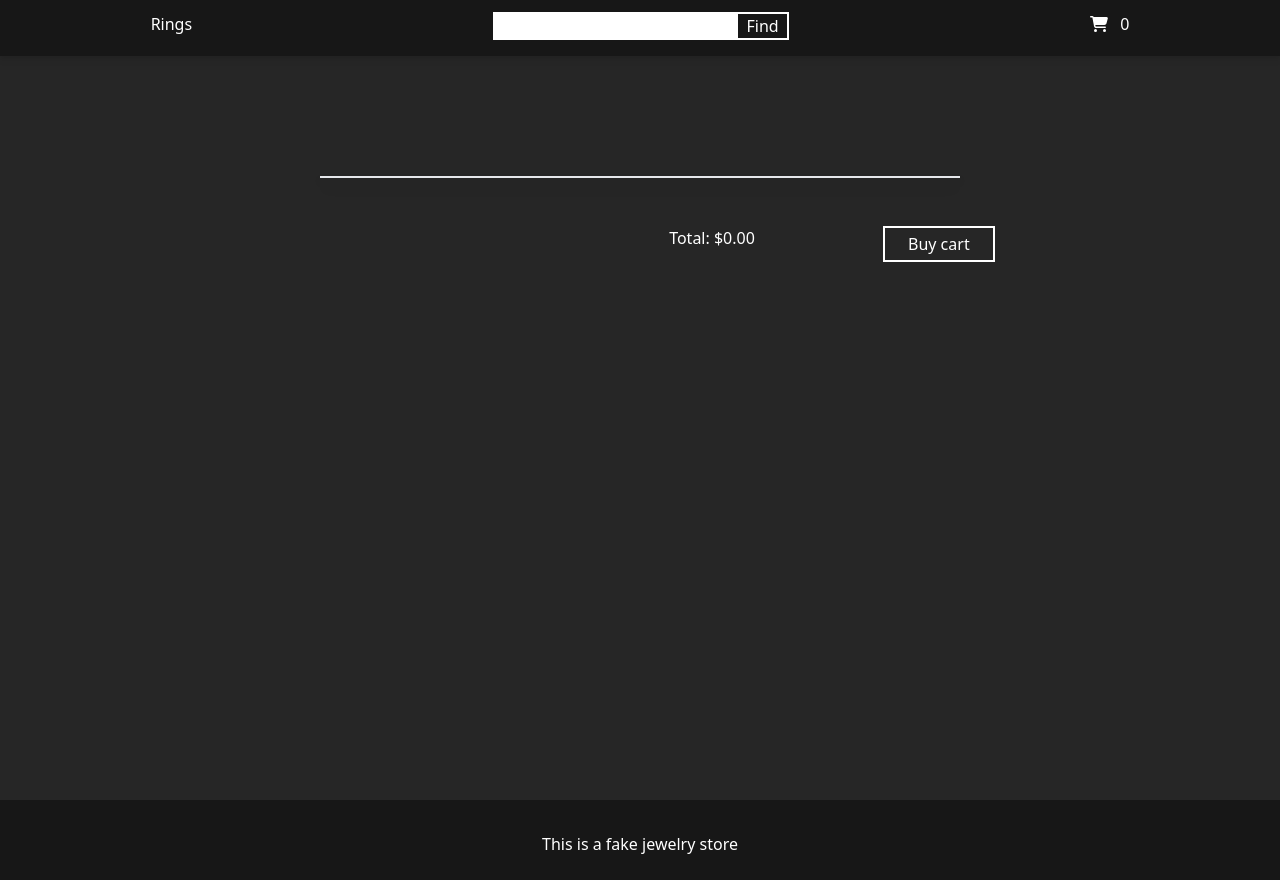
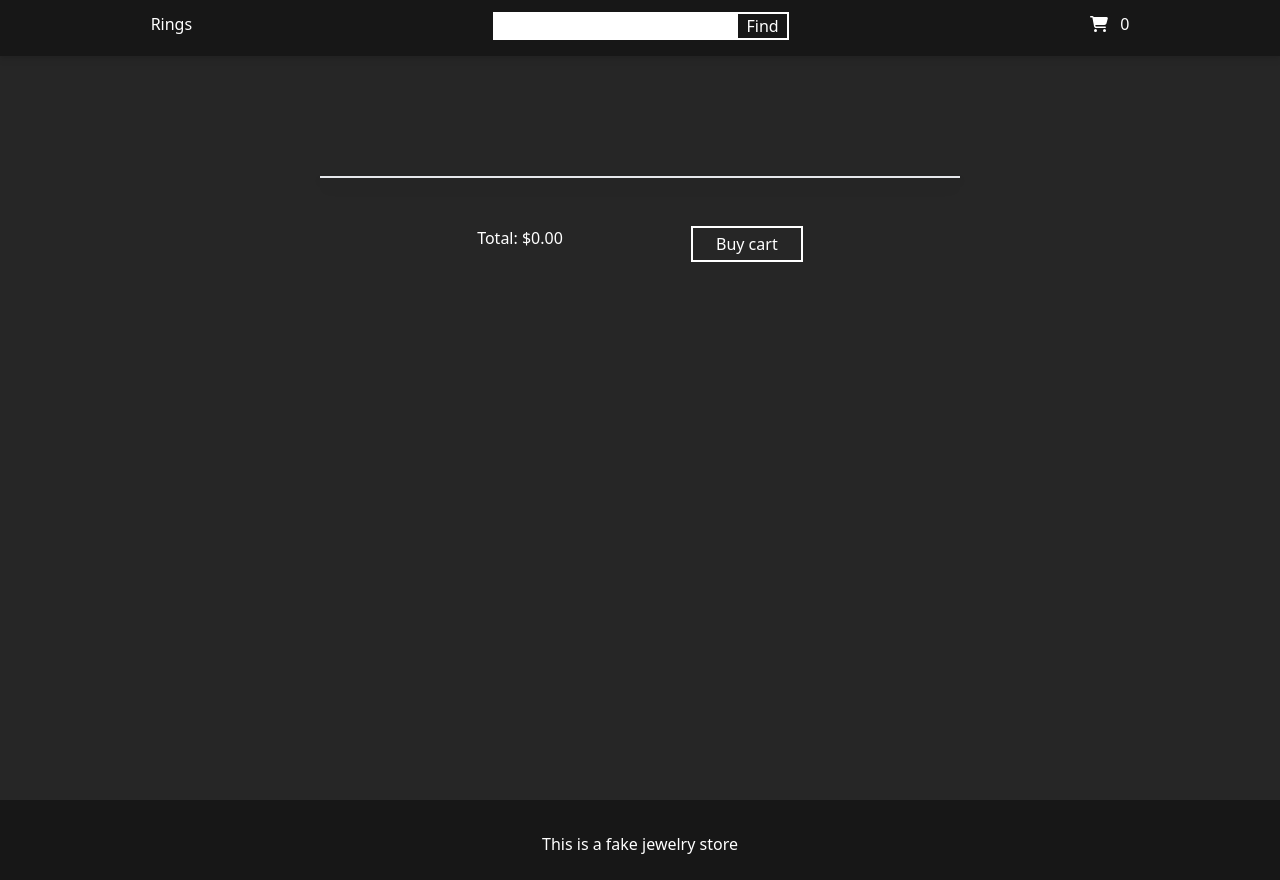
Before and after one commit to Fr33yr/e-commerce, a React (Vite) app: page /cart in a window 1280 px wide. Built offline with nearby package versions, Linux system fonts and the light colour scheme.

Commit message:
cart margin fixed

```diff
--- a/src/pages/Cart.tsx
+++ b/src/pages/Cart.tsx
@@ -30,7 +30,7 @@ export function Cart() {
             <div className='drop-shadow-lg mt-12'>
                 <span className='block w-1/2 border-t-2 mx-auto '></span>
             </div>
-            <div className='flex flex-row justify-center mt-12 ml-96'>
+            <div className='flex flex-row justify-center mt-12'>
                 <p className='text-white'>
                     Total: ${cartState && calcTotal(cartState)}
                 </p>
```
